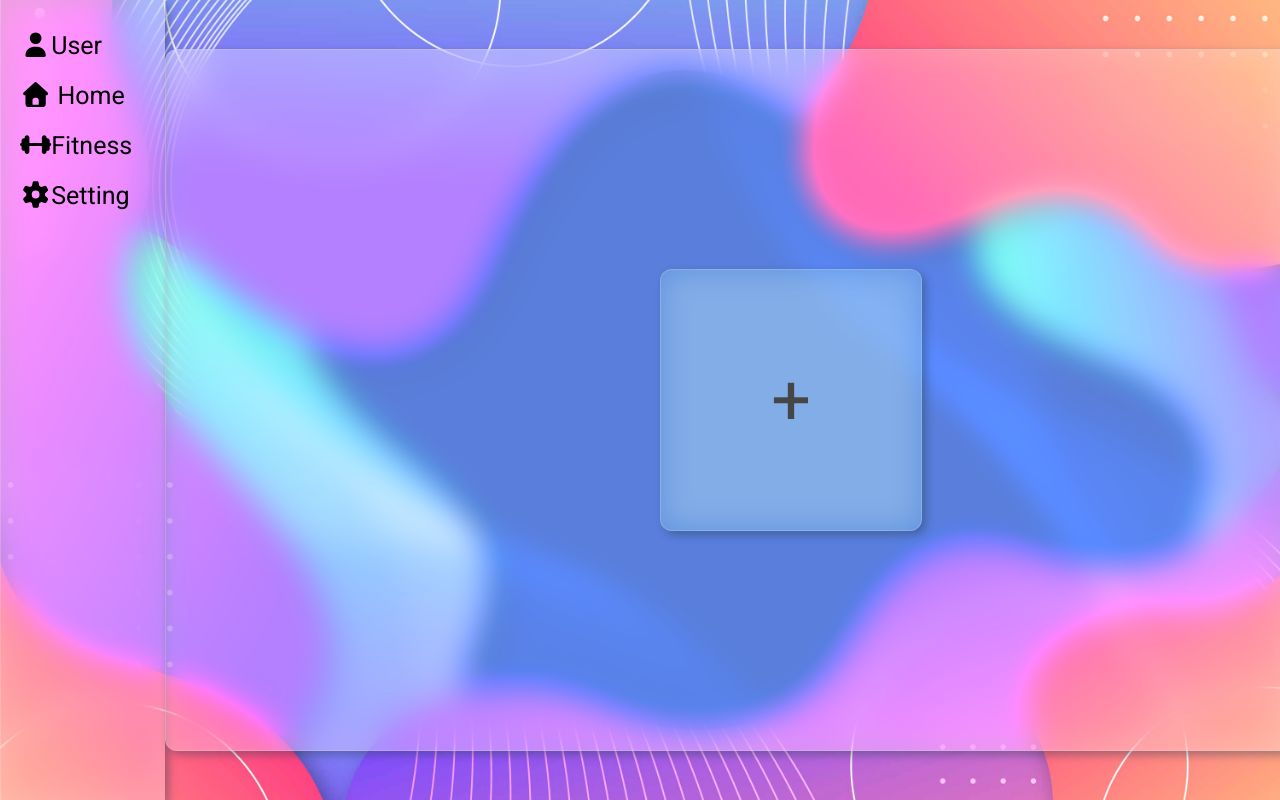
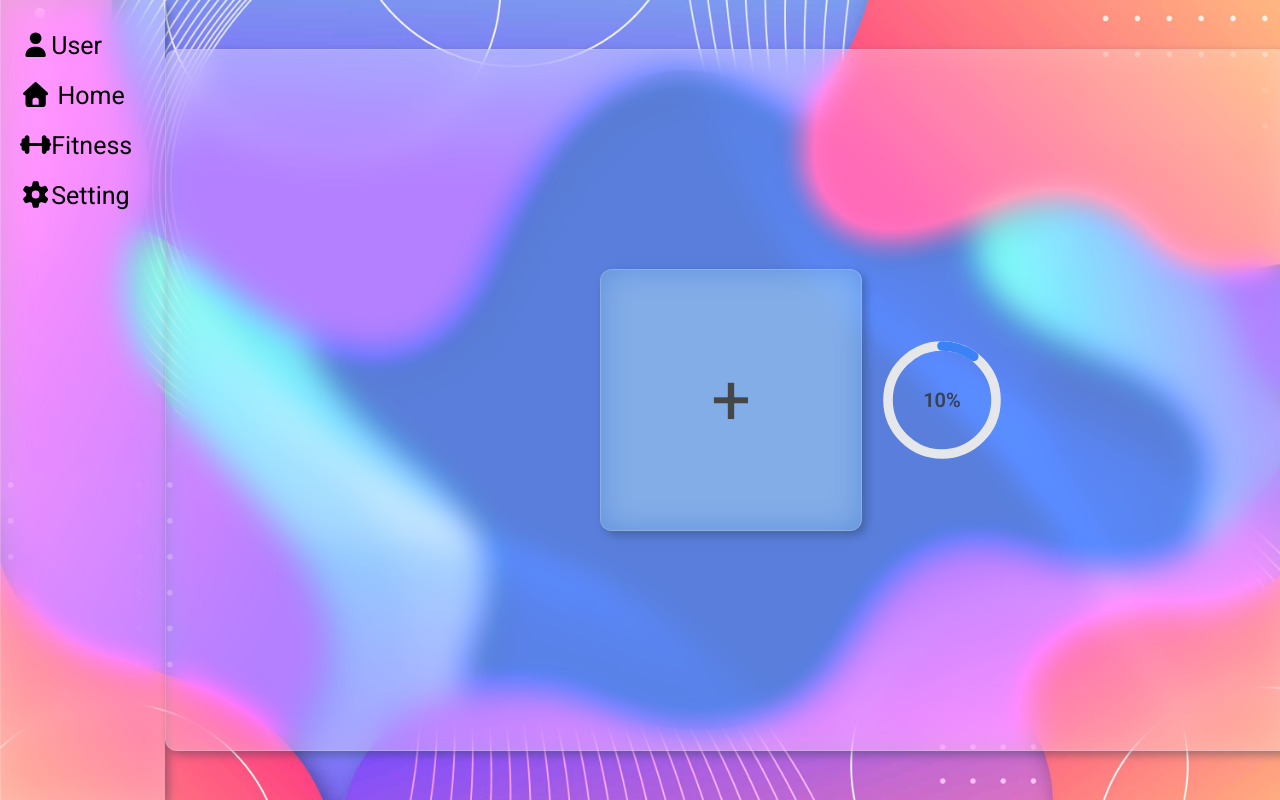
Before and after one commit to inevadim/nexus, a React (Vite) app: page / in a window 1280 px wide. Shown: the top 800 px of the page. Built offline with nearby package versions, Linux system fonts and the light colour scheme.

Commit message:
Adjust Radix UI, add CircleProgress component

```diff
--- a/package.json
+++ b/package.json
@@ -13,7 +13,9 @@
     "@fortawesome/fontawesome-svg-core": "^7.1.0",
     "@fortawesome/free-solid-svg-icons": "^7.1.0",
     "@fortawesome/react-fontawesome": "^3.1.0",
+    "@radix-ui/react-progress": "^1.1.7",
     "@reduxjs/toolkit": "^2.9.0",
+    "radix-ui": "^1.4.3",
     "react": "^19.1.1",
     "react-dom": "^19.1.1",
     "react-redux": "^9.2.0",
--- /dev/null
+++ b/src/common/components/progresBar/circleBar/CircleProgress.module.scss
@@ -0,0 +1,49 @@
+.container {
+  position: relative;
+  display: inline-flex;
+  align-items: center;
+  justify-content: center;
+
+  &.variant--default {
+    --track-color: #e5e7eb;
+    --indicator-color: #3b82f6;
+  }
+
+  &.variant--success {
+    --track-color: #dcfce7;
+    --indicator-color: #16a34a;
+  }
+
+  &.variant--warning {
+    --track-color: #fef3c7;
+    --indicator-color: #d97706;
+  }
+}
+
+.svg {
+  width: 100%;
+  height: 100%;
+  transform: rotate(-90deg);
+}
+
+.track {
+  fill: none;
+  stroke: var(--track-color);
+  stroke-width: 8;
+  transition: stroke 0.3s ease;
+}
+
+.indicator {
+  fill: none;
+  stroke: var(--indicator-color);
+  stroke-width: 8;
+  stroke-linecap: round;
+  transition: all 0.5s cubic-bezier(0.4, 0, 0.2, 1);
+}
+
+.label {
+  position: absolute;
+  font-size: 1.25rem;
+  font-weight: 600;
+  color: #374151;
+}
--- /dev/null
+++ b/src/common/components/progresBar/circleBar/CircleProgress.tsx
@@ -0,0 +1,42 @@
+import * as React from "react"
+import * as Progress from "@radix-ui/react-progress"
+import styles from "./CircleProgress.module.scss"
+
+interface CircleProgressProps {
+  value: number
+  max?: number
+  size?: number
+  variant?: "default" | "success" | "warning"
+}
+
+export const CircleProgress: React.FC<CircleProgressProps> = ({
+  value,
+  max = 100,
+  size = 120,
+  variant = "default",
+}) => {
+  const progress = (value / max) * 100
+  const radius = 45
+  const circumference = 2 * Math.PI * radius
+  const offset = circumference - (progress / 100) * circumference
+
+  return (
+    <div
+      className={`${styles.container} ${styles[`variant--${variant}`]}`}
+      style={{ width: size, height: size }}
+    >
+      <svg className={styles.svg} viewBox='0 0 100 100'>
+        <circle className={styles.track} cx='50' cy='50' r={radius} />
+        <circle
+          className={styles.indicator}
+          cx='50'
+          cy='50'
+          r={radius}
+          strokeDasharray={circumference}
+          strokeDashoffset={offset}
+        />
+      </svg>
+      <div className={styles.label}>{Math.round(progress)}%</div>
+    </div>
+  )
+}
--- a/src/components/desk/Desk.tsx
+++ b/src/components/desk/Desk.tsx
@@ -1,14 +1,12 @@
 import styles from "./Desk.module.scss"
 import { Widget } from "./widget/Widget"
-import { AddWidget } from "./addWidget/AddWidget";
-import { useDispatch, useSelector } from "react-redux";
-import type { RootState } from "../../app/model/store";
-import { changeVisible } from "../../app/model/features/modal/modalSlice";
-import { Modal } from "../modal/Modal";
-import { addWidget, removeWidget } from "../../app/model/features/widgets/widgetsSlice";
-
-
-
+import { AddWidget } from "./addWidget/AddWidget"
+import { useDispatch, useSelector } from "react-redux"
+import type { RootState } from "@/app/model/store"
+import { changeVisible } from "@/app/model/features/modal/modalSlice"
+import { Modal } from "../modal/Modal"
+import { addWidget, removeWidget } from "@/app/model/features/widgets/widgetsSlice"
+import { CircleProgress } from "@/common/components/progresBar/circleBar/CircleProgress"
 
 export const Desk = () => {
   const modal = useSelector((state: RootState) => state.modal.value)
@@ -27,7 +25,7 @@ export const Desk = () => {
     dispatch(removeWidget(id))
   }
 
-    return(
+  return (
     <div className={styles.wrapDesk}>
       <div className={styles.desk}>
         {widgets.map(widget => (
@@ -44,6 +42,7 @@ export const Desk = () => {
             <AddWidget />
           </div>
         )}
+        <CircleProgress value={10} />
       </div>
       {modal && <Modal onAddWidget={handleAddWidgetConfirmed} />}
     </div>
```
Also changed, not shown: src/common/components/progresBar/circleBar/CircleBar.tsx (deleted), 1 other file (tests, documents, lock files or other folders). Lines whose indentation alone changed are shown as unchanged.
